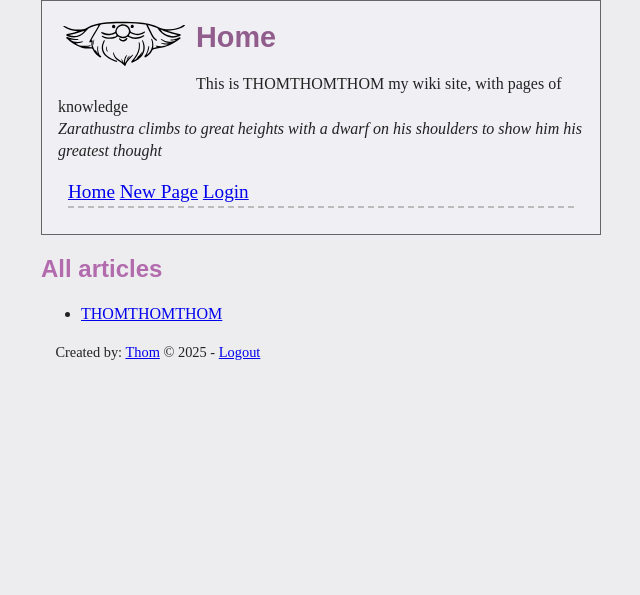
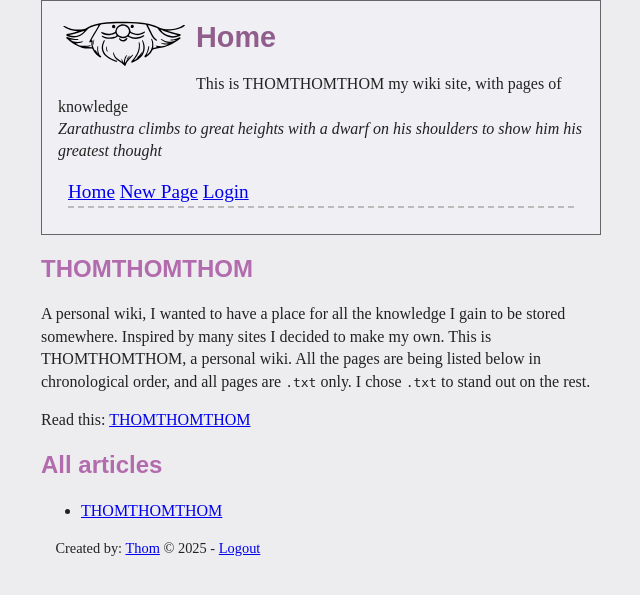
Before and after one commit to Thom2503/thomthomthom, a PHP site: page / in a window 1280 px wide. Shown: the top 595 px of the page, without its empty margins (319-959 px from the left). Run offline with PHP 8.4, Linux system fonts and the light colour scheme; data comes from the database, SQL or seed files in the repository; both versions use the stored data as it was after the commit.

Commit message:
edited the index page a bit

```diff
--- a/index.php
+++ b/index.php
@@ -4,8 +4,17 @@ require "common.php";
 
 echo htHeader("Home");
 
-$allArticles = dbExec("SELECT * FROM `pages`;")->fetchAll();
+$allArticles = dbExec("SELECT * FROM `pages`")->fetchAll();
 
+echo "<div>\n";
+echo "<h2>THOMTHOMTHOM</h2>\n";
+echo "<p>A personal wiki, I wanted to have a place for all the knowledge I gain".
+	" to be stored somewhere. Inspired by many sites I decided to make my own.".
+	" This is THOMTHOMTHOM, a personal wiki. All the pages are being listed below".
+	" in chronological order, and all pages are <code>.txt</code> only. I chose".
+	" <code>.txt</code> to stand out on the rest.</p>";
+echo "<p>Read this: <a href='page.php?title=THOMTHOMTHOM'>THOMTHOMTHOM</a>";
+echo "</div>\n";
 echo "<div>\n";
 echo "<h2>All articles</h2>\n";
 echo "<div>\n";
--- a/page.php
+++ b/page.php
@@ -94,6 +94,7 @@ if ($showPageContent == true && $doesFileExist == true && $editPage == false) {
 	$content = file_get_contents($pageFile);
 	$safe = strip_tags($content, "<img><a>");
 	echo "<pre>".$safe."</pre>\n";
+	if (isLoggedIn()) echo "<p>This page is ".($data['public'] == true ? "public" : "private")."</p>";
 } else {
 ?>
 <div class="form-div">
```
Also changed, not shown: db.sqlite.
